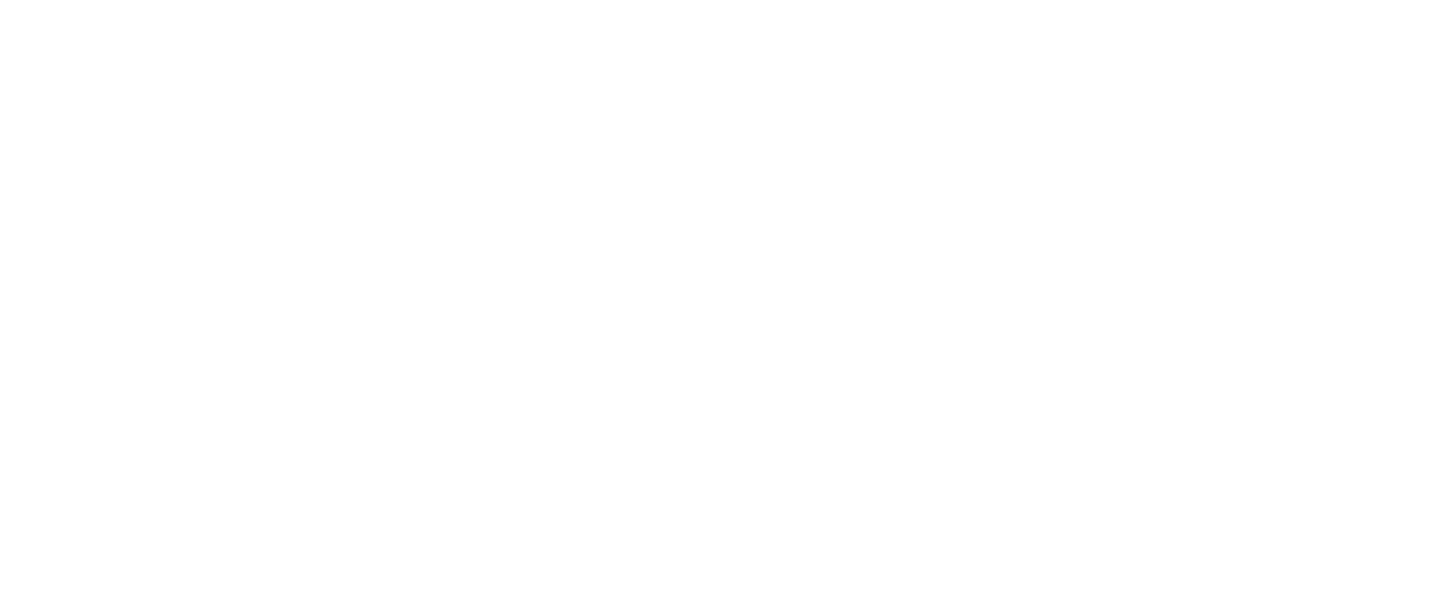
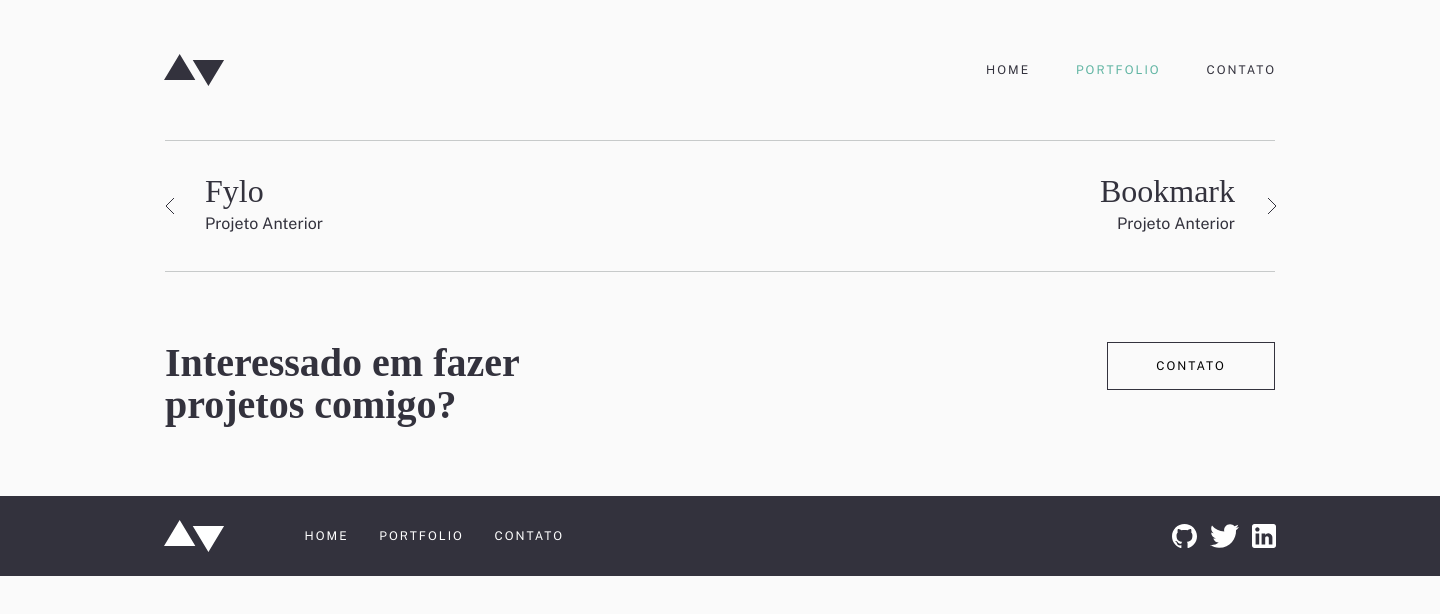
Before and after one commit to thiago-granja/static-website, a website: page pages/portfolio-01-manage/index.html in a window 1280 px wide. Shown: the whole page, 1440 px wide, since content can reach past the window. Drawn offline with nearby package versions, Linux system fonts and the light colour scheme; a web font is replaced by a local one.

Commit message:
feat: portfolio navigation bar

```diff
--- a/css/global.css
+++ b/css/global.css
@@ -54,6 +54,11 @@ a:link, a:visited {
 
 main {
     margin: 0px 165px;
+}
+
+section {
+    display:flex;
+    justify-content:space-between;
 }
 
 h1 {
@@ -176,3 +181,42 @@ footer a:link, footer a:visited {
 .menu-selected {
     color: #5FB4A2 !important;
 }
+
+.portfolio-nav {
+    border-top: 1px solid #2633323D;
+    border-bottom: 1px solid #2633323D;
+}
+
+.portfolio-nav-button-left {
+    display:flex;
+    flex-direction:column;
+    height: 130px;
+    justify-content:center;
+}
+
+.portfolio-nav-button-right {
+    display:flex;
+    flex-direction:column;
+    height: 130px;
+    justify-content:center;
+    align-items:flex-end;
+}
+
+.arrow-bg-left {
+    display:flex;
+    width: 8px;
+    height: 16px;
+    margin-right:32px;
+}
+
+.arrow-bg-right {
+    display:flex;
+    width: 8px;
+    height: 16px;
+    margin-left:32px;
+}
+
+.portfolio-nav a {
+    display:flex;
+    align-items:center;
+}
--- a/pages/portfolio-01-manage/index.html
+++ b/pages/portfolio-01-manage/index.html
@@ -0,0 +1,93 @@
+<!DOCTYPE html>
+<html lang="pt-br">
+<head>
+    <meta charset="UTF-8">
+    <meta http-equiv="X-UA-Compatible" content="IE=edge">
+    <meta name="viewport" content="width=device-width, initial-scale=1.0">
+    <link rel="stylesheet" href="../../css/global.css">
+    <link rel="stylesheet" href="./style.css">
+
+    <title>Porftolio - Manage</title>
+</head>
+<body>
+    <header>
+        <img src="../../assets/logo-dark.svg" alt="logo-dark" class="logo">
+        <nav>
+            <a href="../home/index.html">home</a>
+            <a href="../portfolio/index.html" class="menu-selected">portfolio</a>
+            <a href="../contato/index.html">contato</a>
+        </nav>
+    </header>
+
+    <main>
+
+
+
+
+
+
+
+
+        <section class="portfolio-nav">
+            <a href="../portfolio-04-fylo/index.html">
+                <div class="arrow-bg-left"><img src="../../assets/icons/arrow-left.svg"></div>
+                    <div class="portfolio-nav-button-left">
+                        <h3>Fylo</h3>
+                        Projeto Anterior
+                    </div>
+
+            </a>
+            <a href="../portfolio-02-bookmark/index.html" style="flex-direction:row-reverse">
+                <div class="arrow-bg-right"><img src="../../assets/icons/arrow-right.svg"></div>
+                    <div class="portfolio-nav-button-right">
+                        <h3>Bookmark</h3>
+                        Projeto Anterior
+                    </div>
+
+        </section>
+
+        <section style="height:100%; padding:70px 0px;">
+            <h2>Interessado em fazer<br>projetos comigo?</h2>
+            <a href="../contato/index.html">
+                <button style="width:168px">contato</button>
+            </a>
+        </section>
+
+
+    </main>
+
+
+    <footer>
+
+        <nav>
+            <img src="../../assets/logo-light.svg" alt="logo-light" class="logo">
+            <a href="../home/index.html">home</a>
+            <a href="../portfolio/index.html">portfolio</a>
+            <a href="../contato/index.html">contato</a>
+
+        </nav>
+        <div class="social">
+            <div class="social-button">
+                <a href="https://www.github.com">
+                    <img src="../../assets/icons/github-light.svg" alt="Github">
+                </a>
+            </div>
+            <div class="social-button">
+                <a href="https://www.twitter.com">
+                    <img src="../../assets/icons/twitter-light.svg" alt="Twitter">
+                </a>
+            </div>
+            <div class="social-button">
+                <a href="https://www.linkedin.com">
+                    <img src="../../assets/icons/linkedin-light.svg" alt="LinkedIn">
+                </a>
+            </div>
+
+
+
+
+        </div>
+    </footer>
+
+</body>
+</html>
```
Also changed, not shown: pages/portfolio-02-bookmark/index.html (+70 -0 lines), pages/portfolio-03-insure/index.html (+70 -0 lines), pages/portfolio-04-fylo/index.html (+70 -0 lines).
